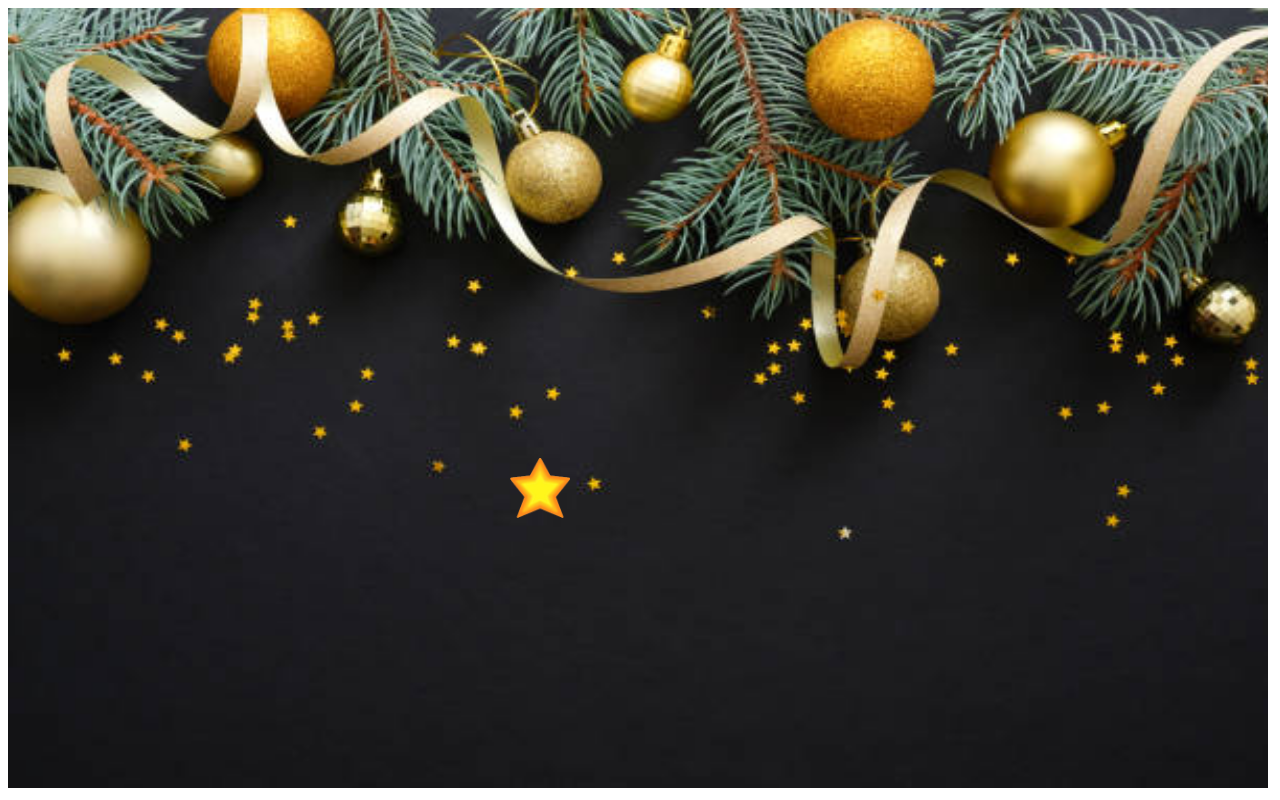
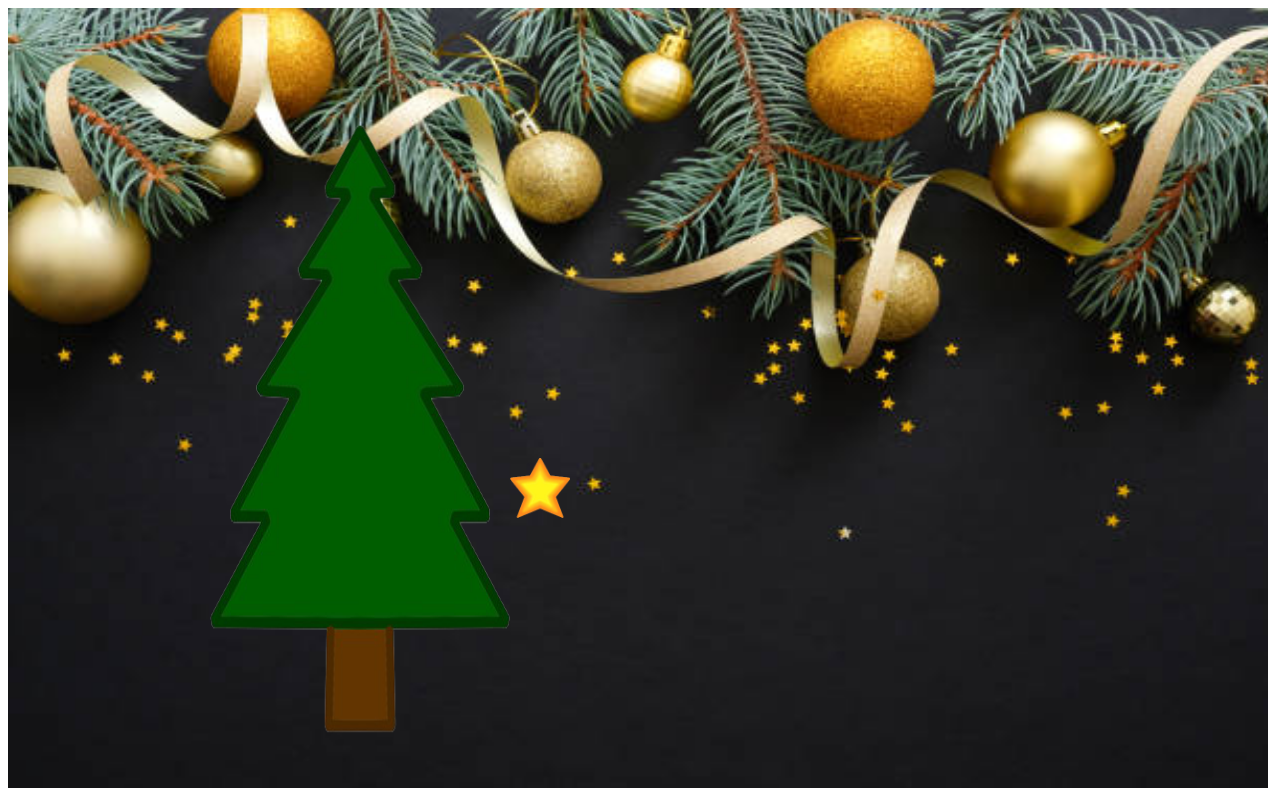
Before and after one commit to javimbe/Prueba_Navidad, a plain HTML site: page index.html in a window 1280 px wide. Drawn offline with Linux system fonts and the light colour scheme.

Commit message:
Add files via upload

```diff
--- a/index.html
+++ b/index.html
@@ -12,6 +12,7 @@
 <p id="demoY" style="display:none"></p>
 
 <img src="estrella.png" style="display:none" id="estrella">
+<img src="arbo.png" style="display:none" id="arbol">
 <img src="bola.png" style="display:none" id="bola1">
 <img src="bola2.png" style="display:none" id="bola2">
 <img src="bola3.png" style="display:none" id="bola3">
@@ -29,6 +30,7 @@ var canvas = document.getElementById("myCanvas");
 var ctx = canvas.getContext("2d");
 
 var img_estrella = document.getElementById("estrella");
+var img_arbol = document.getElementById("arbol");
 var img_bola1 = document.getElementById("bola1");
 var img_bola2 = document.getElementById("bola2");
 var img_bola3 = document.getElementById("bola3");
@@ -61,6 +63,10 @@ function draw () {
 
 	ctx.beginPath();
 	ctx.drawImage(fondo, 0, 0, window.innerWidth,window.innerHeight);
+	ctx.closePath();
+
+	ctx.beginPath();
+	ctx.drawImage(img_arbol,0,window.innerHeight/20,window.innerWidth*55/100,window.innerHeight*0.9 );
 	ctx.closePath();
 
 	var positionX = document.getElementById("demoX").innerHTML;
```
Also changed, not shown: arbo.png (added).
